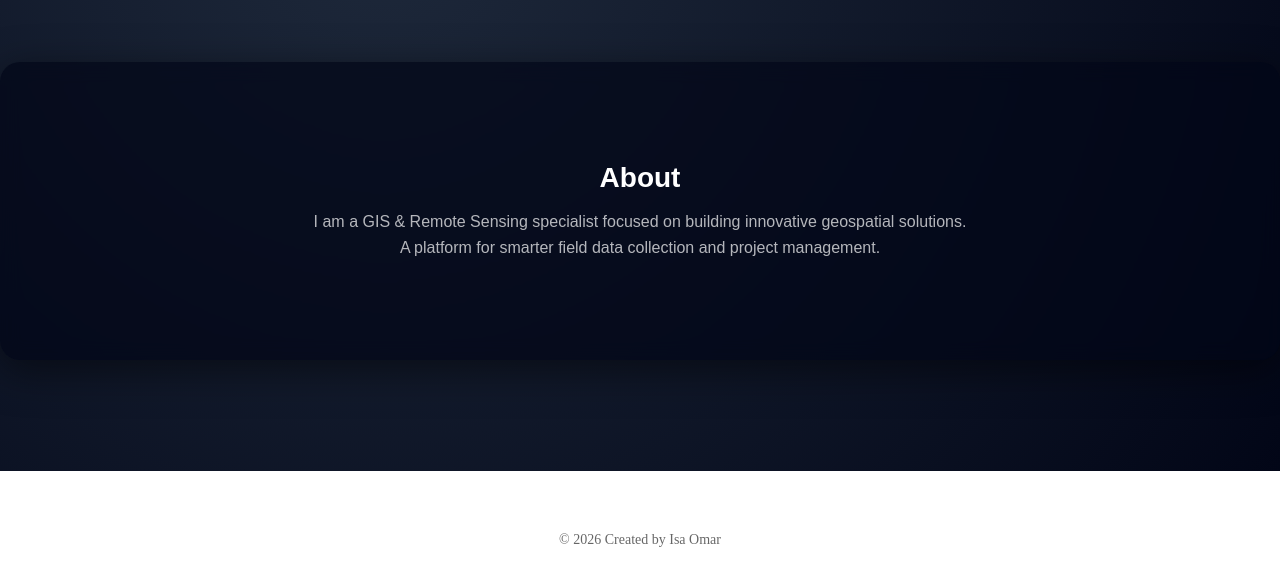
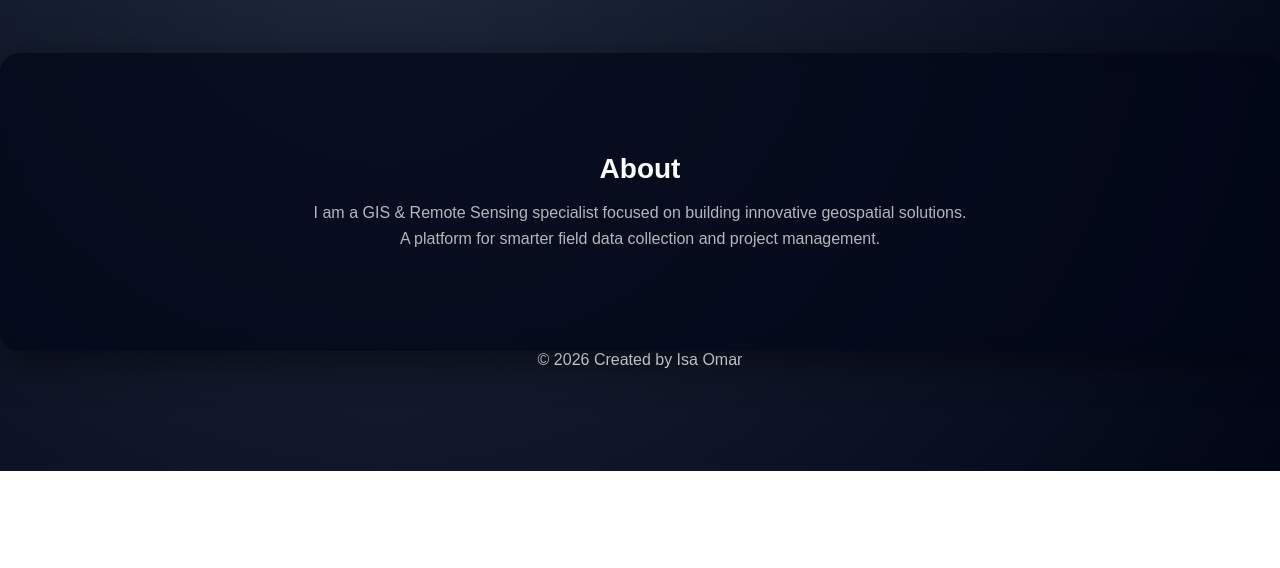
Before and after one commit to isaomarr/isaomar, a plain HTML site: page index.html in a window 1280 px wide. Shown: the part 329-897 px from the top of the page. After the commit the page ends 800 px from the top, so only its background shows below. Drawn offline with Linux system fonts and the light colour scheme.

Commit message:
add footer v2

```diff
--- a/index.html
+++ b/index.html
@@ -49,10 +49,13 @@
                 </p>
             </div>
         </section>
+        <footer class="footgit add .
+git commit -m "add footer"
+git pusher">
+            <p>© 2026 Created by Isa Omar</p>
+        </footer>
     </main>
-    <footer class="footer">
-        <p>© 2026 Created by Isa Omar</p>
-    </footer>
+
 
 
 
```
